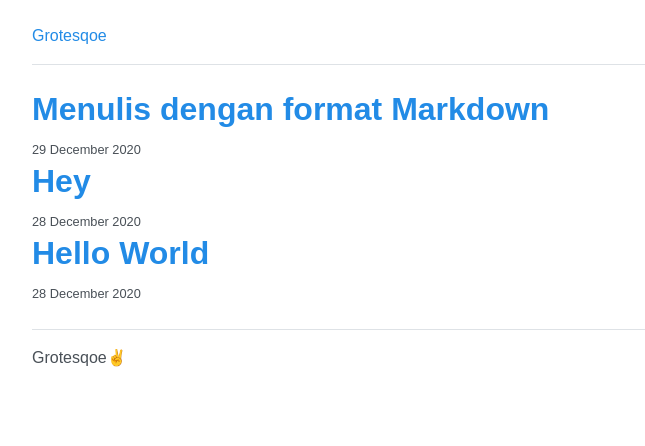
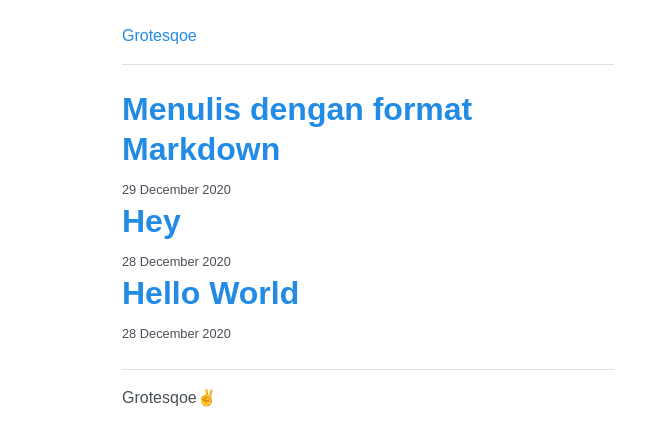
Before and after one commit to grotesqoe/www, a Jekyll site: the page built from index.html, in a window 1280 px wide. Shown: the top 446 px of the page, without its empty margins (272-917 px from the left). Built offline with Jekyll 4.4.1, drawn with Linux system fonts in a browser that asks for light colours; the list of posts is cut into pages by our own code.

Commit message:
Update _layout.scss

```diff
--- a/_sass/_layout.scss
+++ b/_sass/_layout.scss
@@ -1,7 +1,7 @@
 /* layout */
 //
 .container {
-  max-width: 45rem;
+  max-width: 540px;
   padding-left: $spacer-2;
   padding-right: $spacer-2;
   margin-left:  auto;
```
